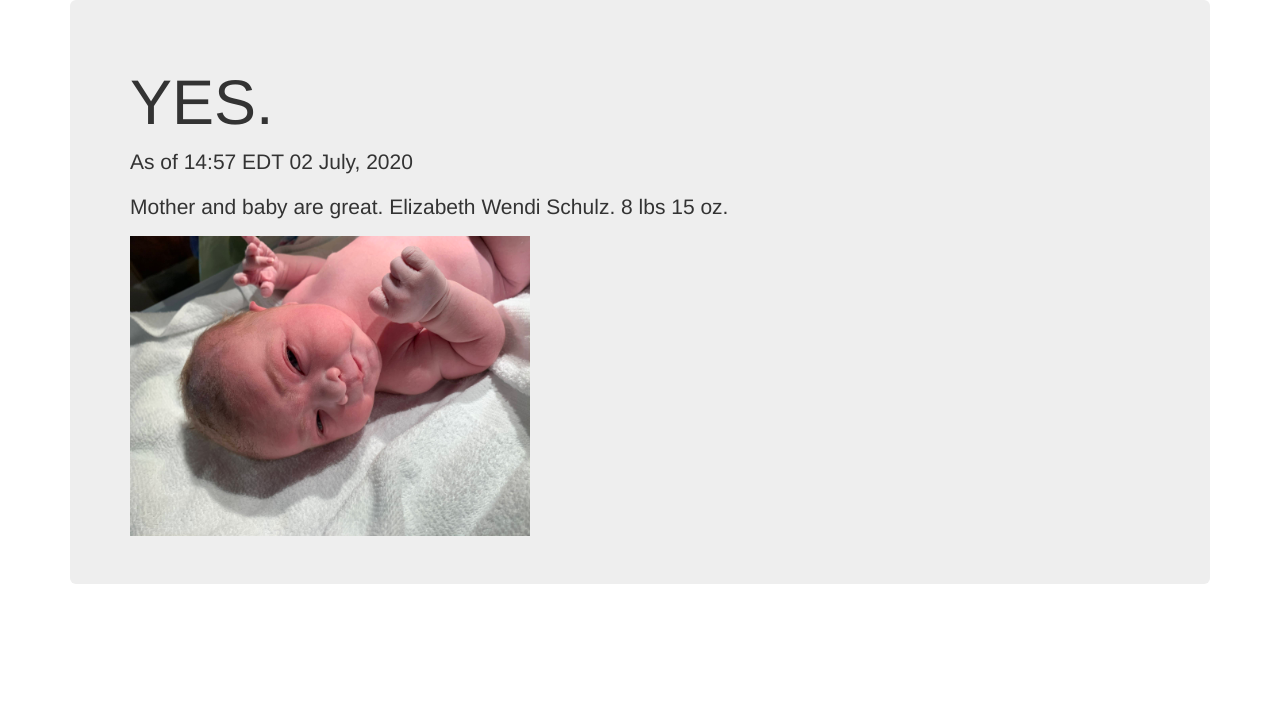
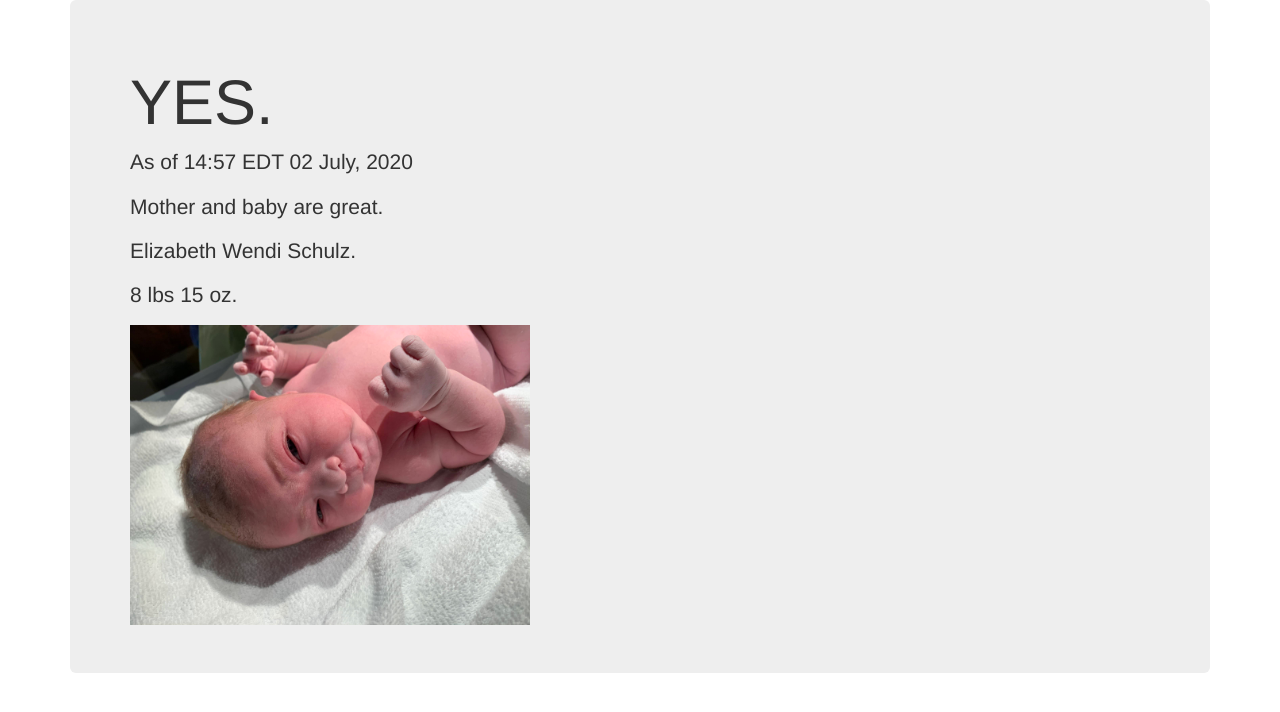
Before and after one commit to riserperson/isitiserschulzbabytime, a Flask app: page / in a window 1280 px wide. Shown: the top 712 px of the page. Run offline with Flask 2, Linux system fonts and the light colour scheme; some libraries are stand-ins or nearby versions.

Commit message:
adding details

```diff
--- a/app/templates/index.html
+++ b/app/templates/index.html
@@ -6,7 +6,9 @@
     <div class="jumbotron my-auto bg-success">
       <h1 class="display-2">YES.</h1>
       <p class="lead">As of 14:57 EDT 02 July, 2020</p>
-      <p class="lead">Mother and baby are great. Elizabeth Wendi Schulz. 8 lbs 15 oz.</p>
+      <p class="lead">Mother and baby are great.</p>
+      <p class="lead">Elizabeth Wendi Schulz.</p>
+      <p class="lead">8 lbs 15 oz.</p>
       <img src="static/IMG_4025.JPG" width=400px>
     </div>
   </div>
```
